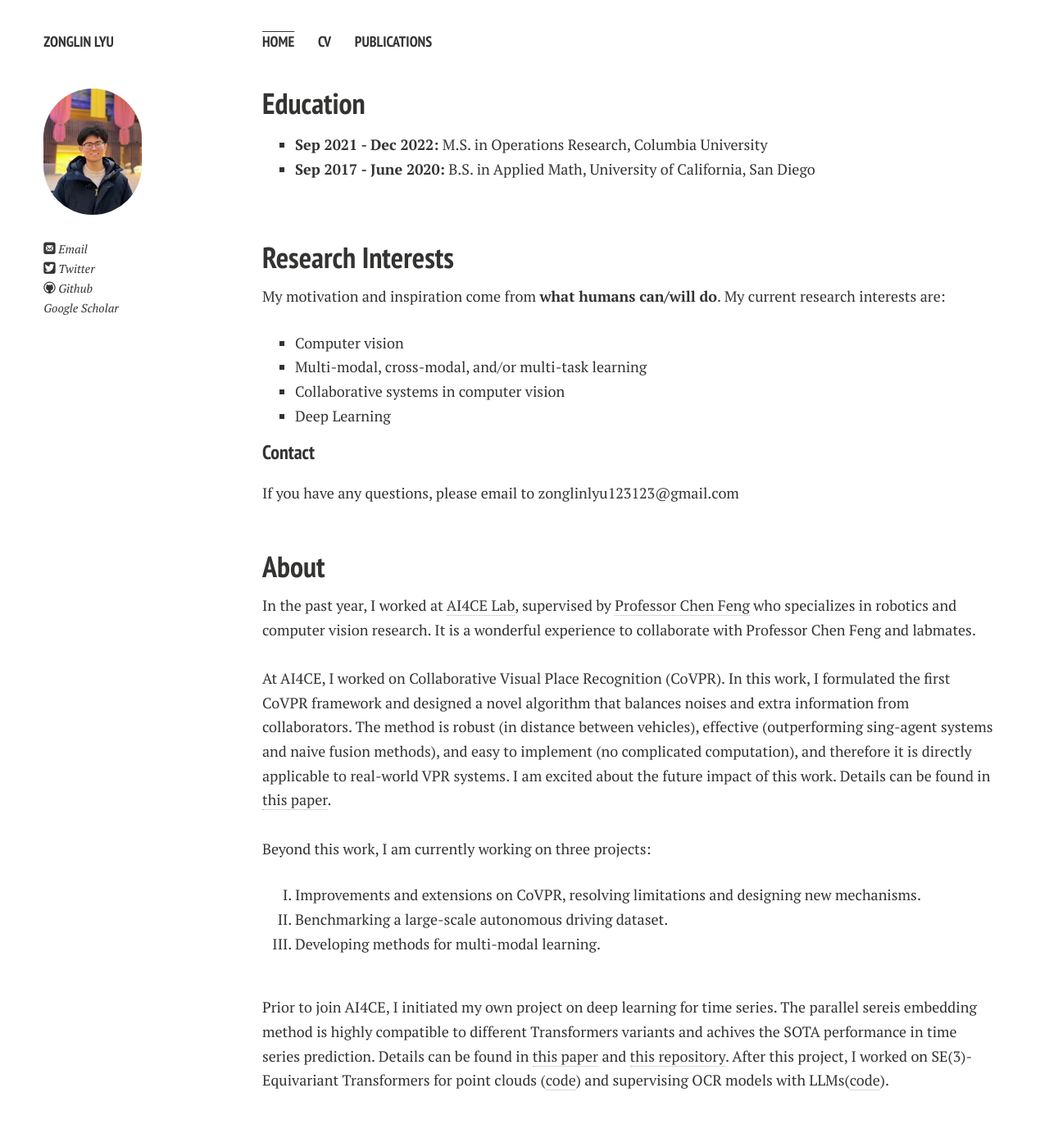
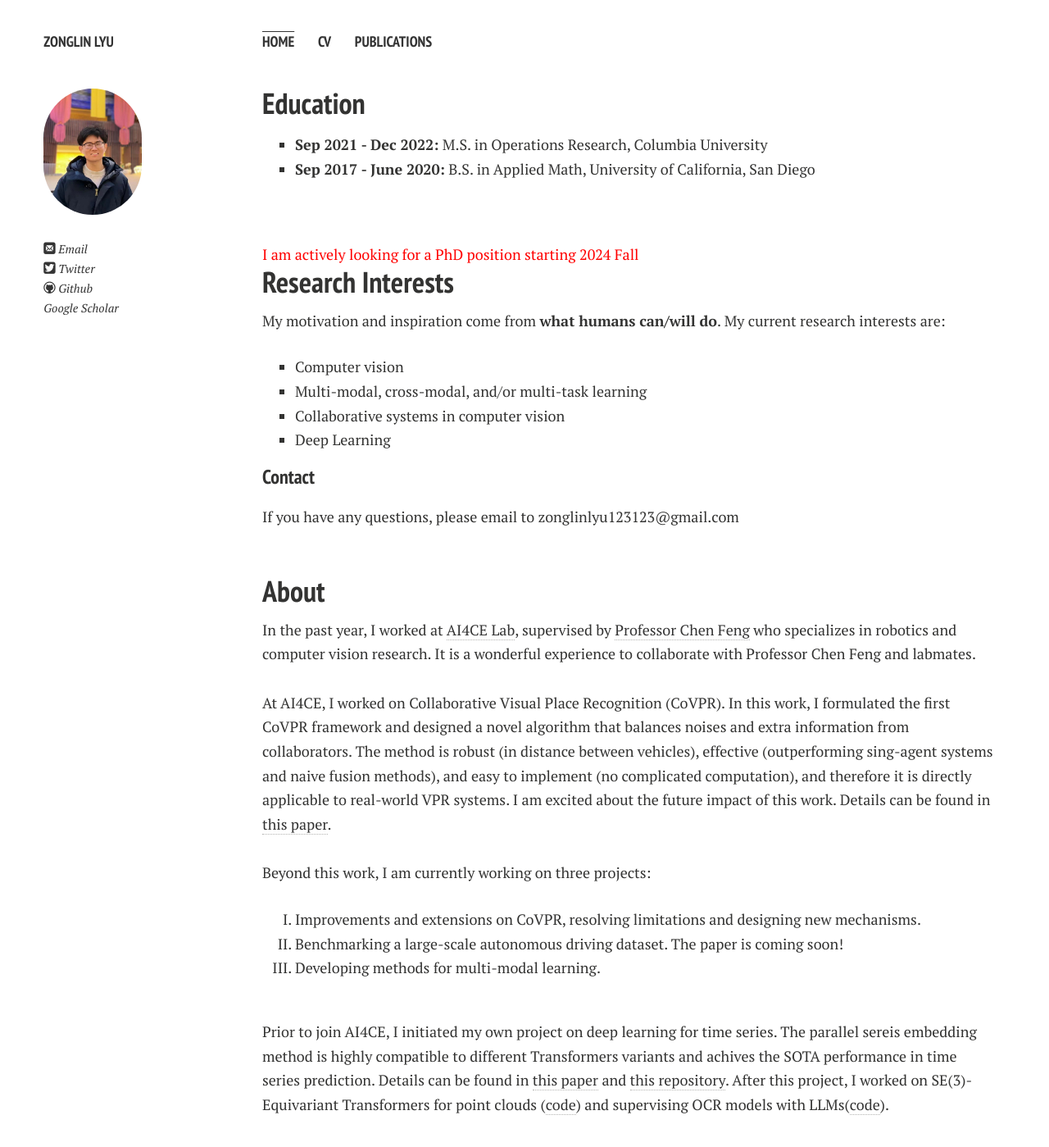
Before and after one commit to ZonglinL/ZonglinL.github.io, a Jekyll site: the page built from index.md, in a window 1280 px wide and 1400 px high. Shown: the whole window at 82% size. Built offline with Jekyll 4.4.1, drawn with Linux system fonts in a browser that asks for light colours; nearby versions of some CDN libraries; comment, search, counter and statistics services are not loaded; a style sheet for code colours, icons or effects is not loaded; our own code applies the rules of GitHub Pages for plain Markdown files; some of the changed text lies outside the part shown.

Commit message:
Update index.md

```diff
--- a/index.md
+++ b/index.md
@@ -9,7 +9,10 @@ layout: page
 
 <br>
 
+<font color='red'>I am actively looking for a PhD position starting 2024 Fall</font>
+
 ## Research Interests
+
 
 My motivation and inspiration come from **what humans can/will do**. My current research interests are:
 * Computer vision
@@ -32,7 +35,7 @@ At AI4CE, I worked on Collaborative Visual Place Recognition (CoVPR). In this wo
 <br>
 Beyond this work, I am currently working on three projects:
 1.    Improvements and extensions on CoVPR, resolving limitations and designing new mechanisms.
-2.    Benchmarking a large-scale autonomous driving dataset.
+2.    Benchmarking a large-scale autonomous driving dataset. The paper is coming soon!
 3.    Developing methods for multi-modal learning.
 
 <br>
```
Also changed, not shown: other parts of index.md (+0 -1 lines).
